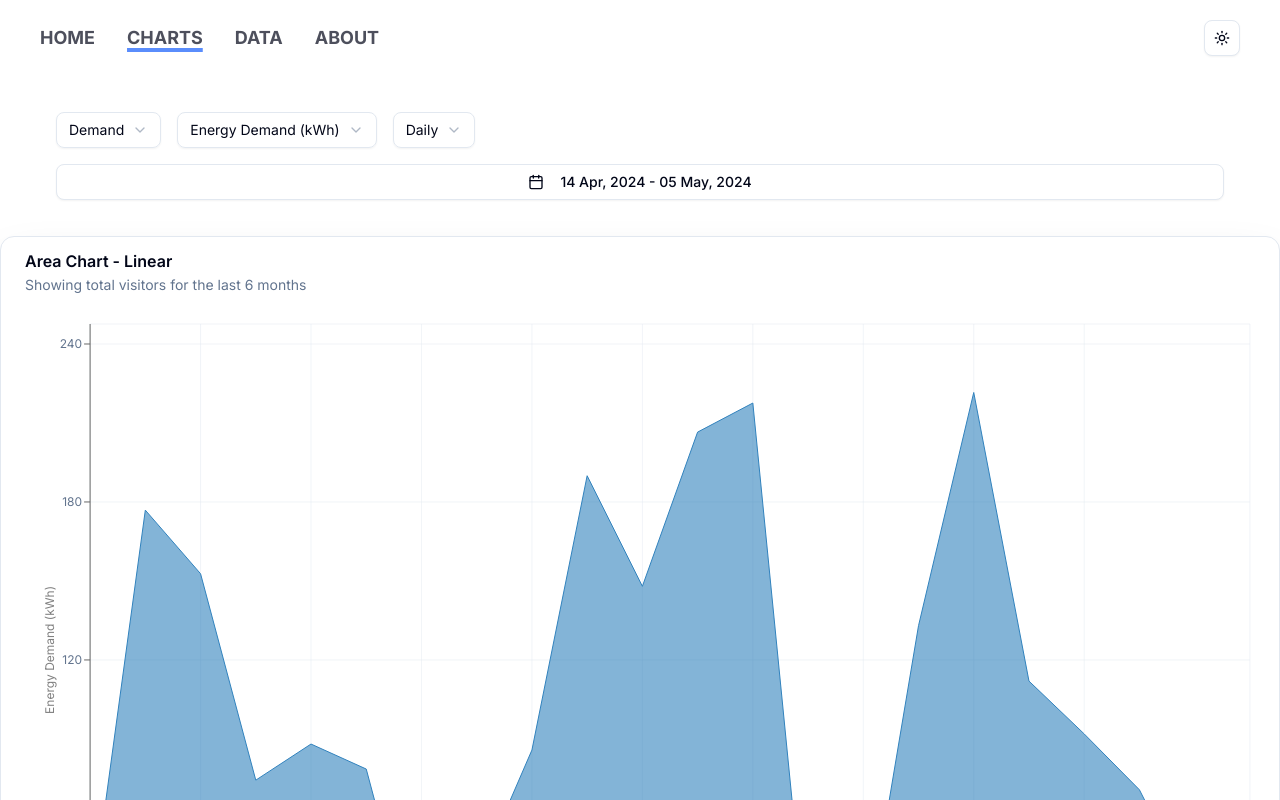
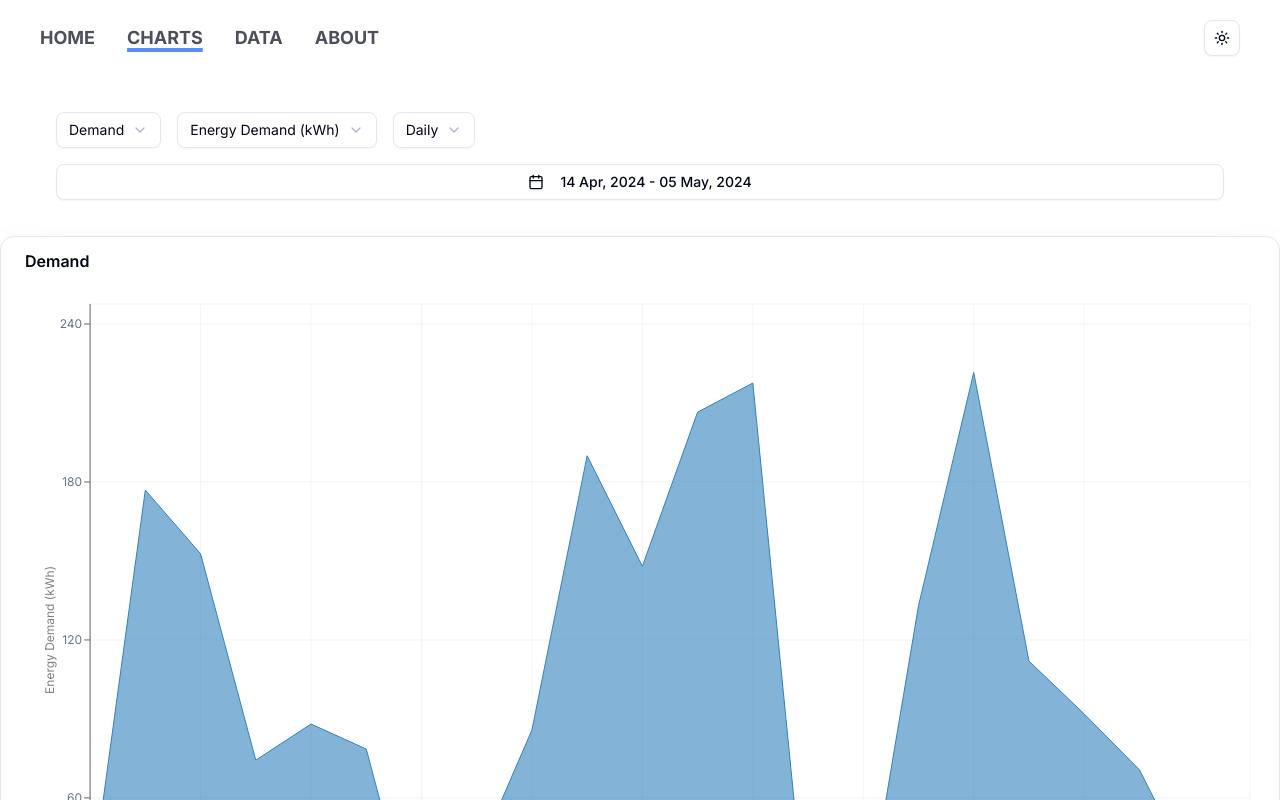
Before and after one commit to winston-edwin-chiong/slrpEV-mini-dashboard, a Next.js app: page /charts in a window 1280 px wide. Shown: the top 800 px of the page. Built offline with nearby package versions, Linux system fonts and the light colour scheme.

Commit message:
fix some labels

```diff
--- a/src/components/awesome-chart.tsx
+++ b/src/components/awesome-chart.tsx
@@ -97,9 +97,8 @@ export function AwesomeChart() {
       <div>
         <Card className="py-4 md:py6 shadow-2xl">
           <CardHeader>
-            <CardTitle>Area Chart - Linear</CardTitle>
+            <CardTitle>Demand</CardTitle>
             <CardDescription>
-              Showing total visitors for the last 6 months
             </CardDescription>
           </CardHeader>
           <CardContent className="m-0">
```
